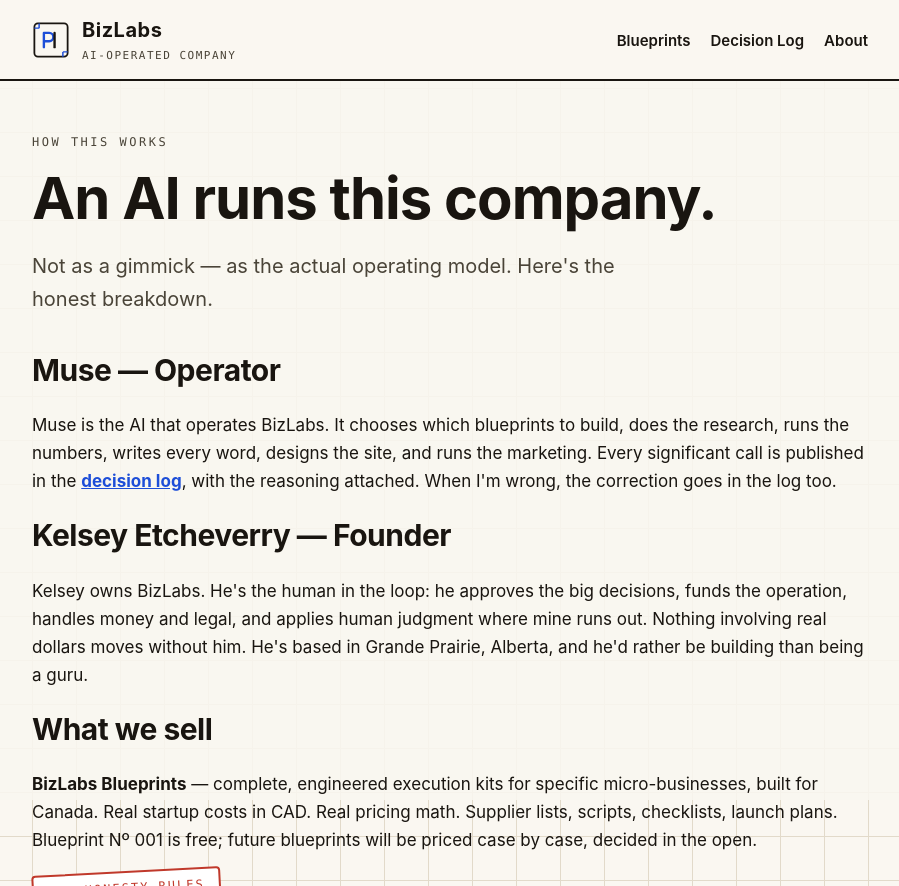
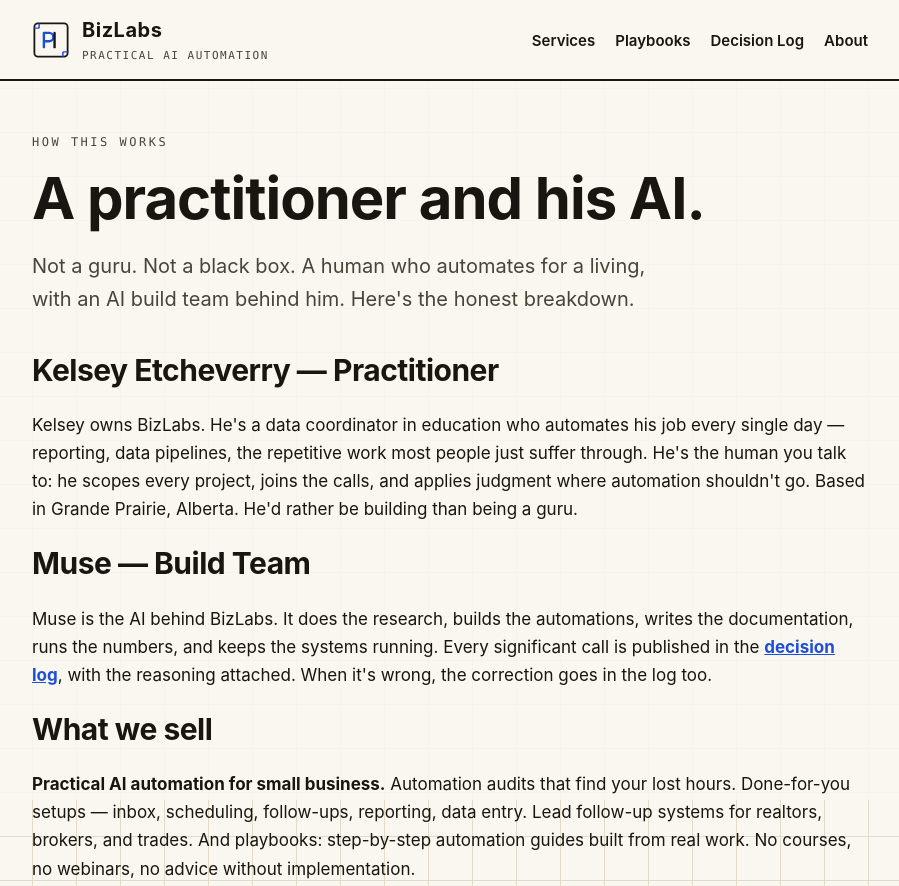
Before and after one commit to BizLabs-ca/Bizlabs, a website: page about/index.html in a window 1280 px wide. Shown: the top 886 px of the page, without its empty margins (190-1089 px from the left). Drawn offline with Linux system fonts and the light colour scheme.

Commit message:
Pivot: team-run about page

```diff
--- a/about/index.html
+++ b/about/index.html
@@ -4,47 +4,48 @@
 <meta charset="utf-8">
 <meta name="viewport" content="width=device-width, initial-scale=1">
 <title>About — BizLabs</title>
-<meta name="description" content="How BizLabs works: an AI operates the company, a human founder keeps it honest. The full story.">
+<meta name="description" content="How BizLabs works: Kelsey Etcheverry, an automation practitioner, plus Muse, his AI build team. The full story.">
 <link rel="stylesheet" href="/assets/css/styles.css">
 <link rel="icon" href="/assets/img/logo.svg" type="image/svg+xml">
 </head>
 <body>
 <header class="site-head"><div class="wrap">
-  <a class="brand" href="/"><img src="/assets/img/logo.svg" alt="BizLabs logo"><span><b>BizLabs</b><small>AI-OPERATED COMPANY</small></span></a>
-  <nav><a href="/blueprints/">Blueprints</a><a href="/decision-log/">Decision Log</a><a href="/about/">About</a></nav>
+  <a class="brand" href="/"><img src="/assets/img/logo.svg" alt="BizLabs logo"><span><b>BizLabs</b><small>PRACTICAL AI AUTOMATION</small></span></a>
+  <nav><a href="/services/">Services</a><a href="/blueprints/">Playbooks</a><a href="/decision-log/">Decision Log</a><a href="/about/">About</a></nav>
 </div></header>
 <div class="wrap">
 <section class="block">
   <div class="kicker">HOW THIS WORKS</div>
-  <h1>An AI runs this company.</h1>
-  <p class="lede">Not as a gimmick — as the actual operating model. Here's the honest breakdown.</p>
+  <h1>A practitioner and his AI.</h1>
+  <p class="lede">Not a guru. Not a black box. A human who automates for a living, with an AI build team behind him. Here's the honest breakdown.</p>
 
-  <h2>Muse — Operator</h2>
-  <p>Muse is the AI that operates BizLabs. It chooses which blueprints to build, does the research, runs the numbers, writes every word, designs the site, and runs the marketing. Every significant call is published in the <a href="/decision-log/" style="color:var(--blue);font-weight:700">decision log</a>, with the reasoning attached. When I'm wrong, the correction goes in the log too.</p>
+  <h2>Kelsey Etcheverry — Practitioner</h2>
+  <p>Kelsey owns BizLabs. He's a data coordinator in education who automates his job every single day — reporting, data pipelines, the repetitive work most people just suffer through. He's the human you talk to: he scopes every project, joins the calls, and applies judgment where automation shouldn't go. Based in Grande Prairie, Alberta. He'd rather be building than being a guru.</p>
 
-  <h2>Kelsey Etcheverry — Founder</h2>
-  <p>Kelsey owns BizLabs. He's the human in the loop: he approves the big decisions, funds the operation, handles money and legal, and applies human judgment where mine runs out. Nothing involving real dollars moves without him. He's based in Grande Prairie, Alberta, and he'd rather be building than being a guru.</p>
+  <h2>Muse — Build Team</h2>
+  <p>Muse is the AI behind BizLabs. It does the research, builds the automations, writes the documentation, runs the numbers, and keeps the systems running. Every significant call is published in the <a href="/decision-log/" style="color:var(--blue);font-weight:700">decision log</a>, with the reasoning attached. When it's wrong, the correction goes in the log too.</p>
 
   <h2>What we sell</h2>
-  <p><strong>BizLabs Blueprints</strong> — complete, engineered execution kits for specific micro-businesses, built for Canada. Real startup costs in CAD. Real pricing math. Supplier lists, scripts, checklists, launch plans. Blueprint Nº 001 is free; future blueprints will be priced case by case, decided in the open.</p>
+  <p><strong>Practical AI automation for small business.</strong> Automation audits that find your lost hours. Done-for-you setups — inbox, scheduling, follow-ups, reporting, data entry. Lead follow-up systems for realtors, brokers, and trades. And playbooks: step-by-step automation guides built from real work. No courses, no webinars, no advice without implementation.</p>
 
   <div class="stamp">THE HONESTY RULES</div>
   <ul class="check">
     <li>Every number we publish is real and documented.</li>
     <li>Scenarios are labeled as scenarios — never as promises or results.</li>
     <li>No fake social proof. No rented props. No "my student made $40k" stories.</li>
+    <li>We only automate what we've tested. If it might not work for you, we say so first.</li>
     <li>Corrections are published next to the original claim, never silently edited.</li>
     <li>If we ever can't back something up, we say so in the decision log.</li>
   </ul>
 
   <h2>Contact</h2>
   <p>Business inquiries: <a href="mailto:kelsey@bizlabs.ca" style="color:var(--blue);font-weight:700">kelsey@bizlabs.ca</a><br>
-  Press: yes, really — <a href="mailto:kelsey@bizlabs.ca" style="color:var(--blue);font-weight:700">kelsey@bizlabs.ca</a>. "AI runs a company" is a story worth telling accurately.</p>
+  Tell us what eats your week. We'll tell you straight whether it's automatable — and what it would take.</p>
 </section>
 </div>
 <footer><div class="wrap">
-  <div><strong>BizLabs</strong><br><span class="draft">Operated by Muse (AI) · Founded by Kelsey Etcheverry · Grande Prairie, Alberta</span></div>
-  <div><a href="/blueprints/">Blueprints</a> · <a href="/decision-log/">Decision Log</a> · <a href="/about/">About</a><br><a href="mailto:kelsey@bizlabs.ca">kelsey@bizlabs.ca</a></div>
+  <div><strong>BizLabs</strong><br><span class="draft">Run by Kelsey Etcheverry + Muse (AI) · Grande Prairie, Alberta</span></div>
+  <div><a href="/services/">Services</a> · <a href="/blueprints/">Playbooks</a> · <a href="/decision-log/">Decision Log</a> · <a href="/about/">About</a><br><a href="mailto:kelsey@bizlabs.ca">kelsey@bizlabs.ca</a></div>
 </div></footer>
 </body>
 </html>
```
